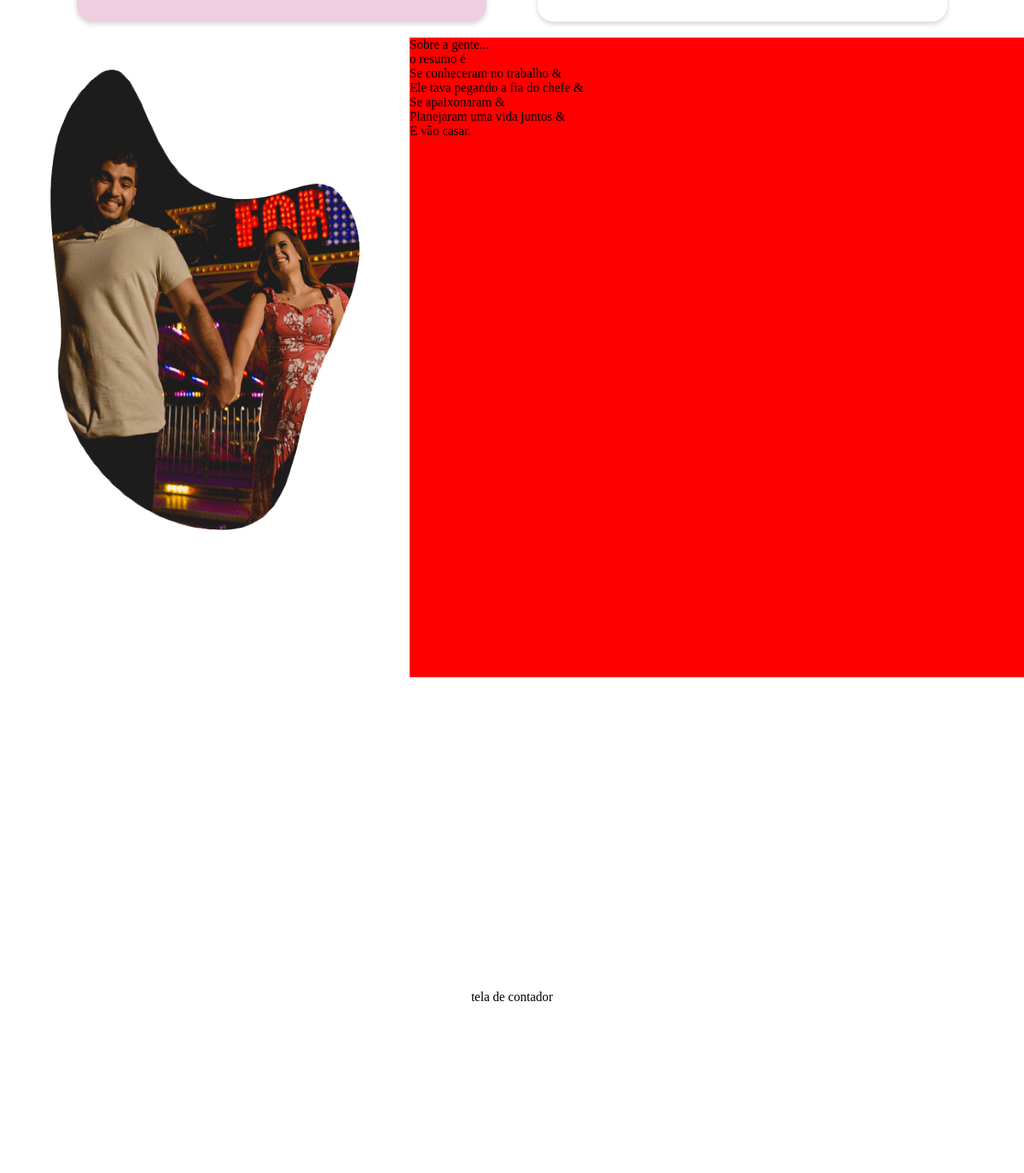
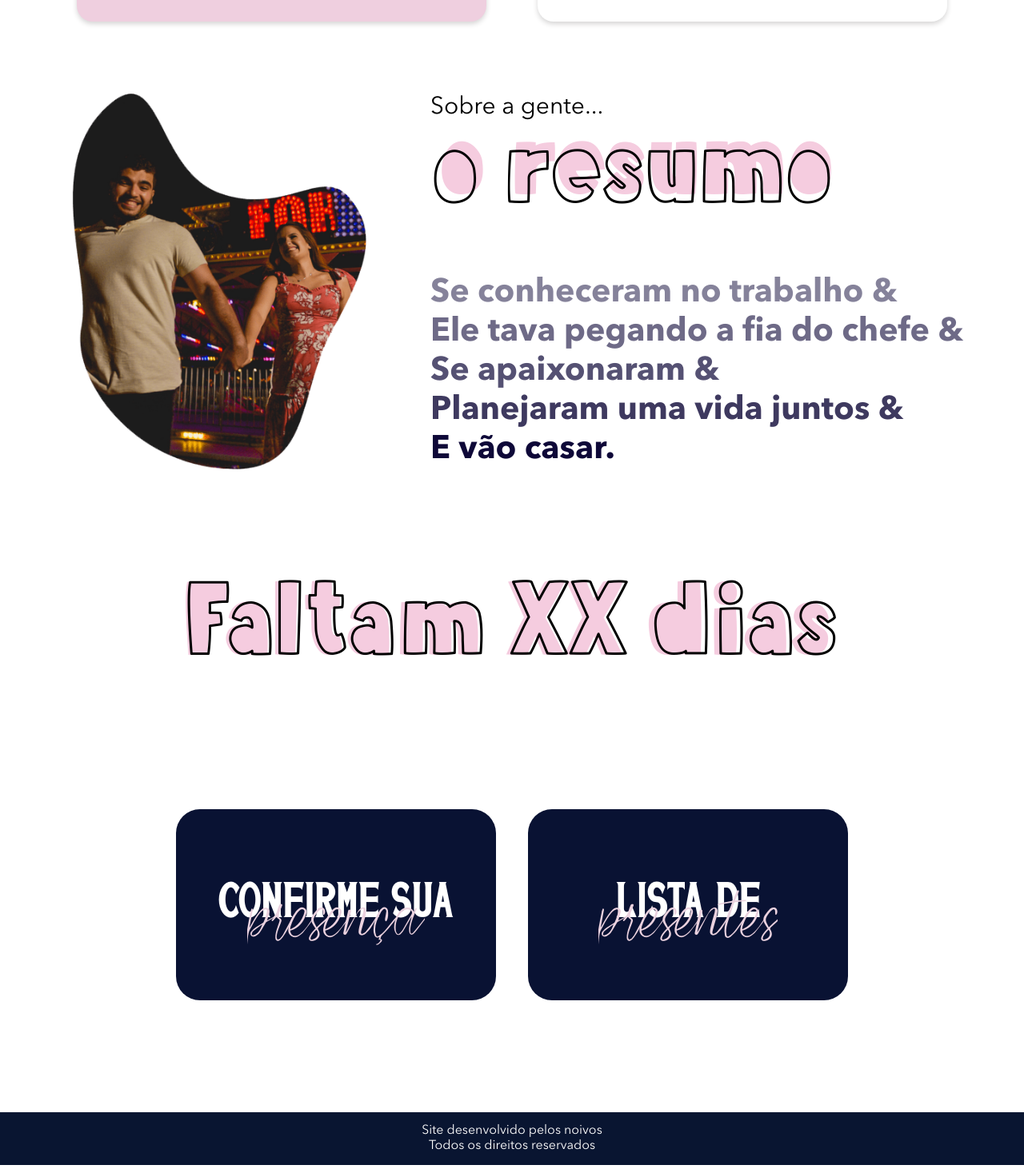
Before and after one commit to joaolfr/site-casamento, a React (Create React App) app: page / in a window 1280 px wide. Shown: the part 1643-3110 px from the top of the page at 80% size. Built offline with nearby package versions, Linux system fonts and the light colour scheme.

Commit message:
finishin home

```diff
--- a/src/App.css
+++ b/src/App.css
@@ -10,4 +10,25 @@
 .App {
   height: 100%;
   width: 100vw;
+  display: flex;
+  justify-content: center;
+  flex-direction: column;
+  align-items: center;
+  position: relative;
 }
+
+#footer_div {
+  display: flex;
+  width: 100%;
+  background-color: #091531;
+  position: absolute;
+  bottom: 0;
+  color: #fff;
+  flex-direction: column;
+  padding: 14px;
+  align-items: center;
+  justify-content: center;
+}
+#footer_div p {
+  font-family: "avenir";
+}
--- a/src/components/navbar/styles.css
+++ b/src/components/navbar/styles.css
@@ -17,7 +17,7 @@
 }
 
 .app {
-  width: 100vw;
+  width: 100%;
   display: flex;
   justify-content: flex-start;
   align-items: center;
--- a/src/pages/historias/index.js
+++ b/src/pages/historias/index.js
@@ -1,12 +1,19 @@
-import React, { Component } from 'react';
+import React from "react";
+import "./styles.css";
+const Historias = () => {
+  return (
+    <div id="historias_container">
+      <div id="caracteristicas_div">Joao e Jessica</div>
+      <div id="versions_div">
+        <span>Dois iguais não se encaixam</span>
+        <span>E con a gente não seria diferente</span>
+        <div id="stories_div">
+          <div id="jess_version"></div>
+          <div id="joao_version"></div>
+        </div>
+      </div>
+    </div>
+  );
+};
 
-
-export default class historias extends Component {
-  render() {
-    return(
-        <div>
-            oi
-        </div>
-    );
-  }
-}
+export default Historias;
--- /dev/null
+++ b/src/pages/historias/styles.css
@@ -0,0 +1,35 @@
+#historias_container {
+  height: 100%;
+  width: 100%;
+  display: flex;
+  flex-direction: column;
+  background: red;
+}
+
+#caracteristicas_div {
+  width: 100%;
+  height: 500px;
+  display: flex;
+  align-items: center;
+  justify-content: center;
+  background-color: green;
+}
+
+#versions_div {
+  display: flex;
+  flex-direction: column;
+  height: 100%;
+  justify-content: center;
+  text-align: center;
+}
+
+#stories_div {
+  display: grid;
+  grid-template-columns: repeat(2, 1fr);
+}
+
+#stories_div div {
+  height: 500px;
+  border: 1px solid green;
+  margin: 10px;
+}
--- a/src/pages/home/cards/styles.css
+++ b/src/pages/home/cards/styles.css
@@ -9,7 +9,7 @@
 
 .div_cards {
   height: 100vh;
-  width: 100vw;
+  width: 100%;
   display: flex;
   flex-direction: column;
   justify-content: center;
@@ -226,6 +226,7 @@
   border-radius: 15px;
   border: none;
   width: 100%;
+  cursor: pointer;
 }
 #uber_request {
   font-size: 10px !important;
--- a/src/pages/home/contador/index.js
+++ b/src/pages/home/contador/index.js
@@ -1,12 +1,31 @@
-import React, { Component } from 'react';
-import './styles.css';
+import React from "react";
+import "./styles.css";
 
-export default class contador extends Component {
-  render() {
-    return(
-        <div className="div_contador">
-            tela de contador
-        </div>
-    );
-  }
-}
+const Contador = () => {
+  return (
+    <div className="div_contador">
+      <div id="counter_div">
+        <span id="dias_regular">Faltam XX dias</span>
+        <span id="dias_bold"> Faltam XX dias</span>
+      </div>
+
+      <div id="confirm_div">
+        <button>
+          <span className="first_span">Confirme sua</span>
+          <span className="second_span">presença</span>
+        </button>
+        <button>
+          <span className="first_span">Lista de </span>
+          <span className="second_span">presentes</span>
+        </button>
+      </div>
+
+      <div id="footer_div">
+        <p>Site desenvolvido pelos noivos</p>
+        <p>Todos os direitos reservados</p>
+      </div>
+    </div>
+  );
+};
+
+export default Contador;
--- a/src/pages/home/contador/styles.css
+++ b/src/pages/home/contador/styles.css
@@ -1,7 +1,145 @@
-.div_contador{
-    height: 100vh;
-    width: 100vw;
-    display: flex;
-    align-items: center;
-    justify-content: center;
+@font-face {
+  font-family: "avenir";
+  src: url("../../../assets/fonts/avenir.otf");
 }
+@font-face {
+  font-family: "sf";
+  src: url("../../../assets/fonts/sanFrancisco.otf");
+}
+@font-face {
+  font-family: "sfs";
+  src: url("../../../assets/fonts/sanFranciscoScript.otf");
+}
+@font-face {
+  font-family: "avenir_bold";
+  src: url("../../../assets/fonts/avenir_bold.otf");
+}
+@font-face {
+  font-family: "aloha";
+  src: url("../../../assets/fonts/AlohaRegular.otf");
+}
+@font-face {
+  font-family: "aloha_bold";
+  src: url("../../../assets/fonts/AlohaBold.otf");
+}
+
+.div_contador {
+  height: 100vh;
+  width: 100%;
+  display: flex;
+  align-items: center;
+  padding: 50px;
+  flex-direction: column;
+  position: relative;
+}
+@media screen and (max-width: 600px) {
+  .div_contador {
+    padding: 50px 10px;
+  }
+}
+
+#counter_div {
+  display: flex;
+  flex-direction: column;
+  position: relative;
+  box-sizing: border-box;
+  padding: 10px;
+}
+
+#dias_regular {
+  font-size: 113px;
+  font-family: "aloha";
+  z-index: 99;
+}
+#dias_bold {
+  font-size: 113px;
+  font-family: "aloha_bold";
+  color: #f5ccdf;
+  position: absolute;
+  left: 7px;
+}
+
+@media screen and (max-width: 600px) {
+  #dias_regular {
+    font-size: 40px;
+  }
+  #dias_bold {
+    font-size: 40px;
+  }
+}
+
+#confirm_div {
+  flex: 1;
+  display: flex;
+  align-items: center;
+  justify-content: center;
+}
+
+#confirm_div button {
+  width: 400px;
+  height: 239px;
+  margin: 20px;
+  border: none;
+  border-radius: 30px;
+  background-color: #091233;
+  position: relative;
+  display: flex;
+  flex-direction: column;
+  align-items: center;
+  justify-content: center;
+  cursor: pointer;
+}
+#confirm_div button:hover {
+  transform: translateY(-5px);
+  transition: 0.3s ease-in-out;
+}
+#confirm_div button:not(:hover) {
+  transition: 0.3s;
+}
+
+@media screen and (max-width: 600px) {
+  #confirm_div {
+    flex-direction: column;
+  }
+  #confirm_div button {
+    width: 300px;
+  }
+}
+.first_span {
+  font-family: "sf";
+  font-size: 60px;
+  color: #fff;
+}
+
+.second_span {
+  font-family: "sfs";
+  color: #ebd2df;
+  font-size: 100px;
+  position: absolute;
+  top: 40%;
+}
+
+@media screen and (max-width: 600px) {
+  .first_span {
+    font-size: 50px;
+  }
+  .second_span {
+    font-size: 80px;
+  }
+}
+
+#footer_div {
+  display: flex;
+  width: 100%;
+  background-color: #091531;
+  position: absolute;
+  bottom: 0;
+  color: #fff;
+  flex-direction: column;
+  padding: 14px;
+  align-items: center;
+  justify-content: center;
+}
+#footer_div p {
+  font-family: "avenir";
+}
--- a/src/pages/home/resumo/index.js
+++ b/src/pages/home/resumo/index.js
@@ -10,15 +10,16 @@ export default class resumo extends Component {
         </div>
         <div id="resume_div">
           <div id="resume_header">
-            <span>Sobre a gente...</span>
-            <span>o resumo é</span>
+            <span id="about_span">Sobre a gente...</span>
+            <span id="resume_span_regular">o resumo é</span>
+            <span id="resume_span_bold">o resumo é</span>
           </div>
 
-          <p>Se conheceram no trabalho &</p>
-          <p>Ele tava pegando a fia do chefe &</p>
-          <p>Se apaixonaram &</p>
-          <p>Planejaram uma vida juntos &</p>
-          <p>E vão casar.</p>
+          <p id="p_1">Se conheceram no trabalho &</p>
+          <p id="p_2">Ele tava pegando a fia do chefe &</p>
+          <p id="p_3">Se apaixonaram &</p>
+          <p id="p_4">Planejaram uma vida juntos &</p>
+          <p id="p_5">E vão casar.</p>
         </div>
       </div>
     );
--- a/src/pages/home/resumo/styles.css
+++ b/src/pages/home/resumo/styles.css
@@ -1,11 +1,34 @@
+@font-face {
+  font-family: "avenir";
+  src: url("../../../assets/fonts/avenir.otf");
+}
+@font-face {
+  font-family: "avenir_bold";
+  src: url("../../../assets/fonts/avenir_bold.otf");
+}
+@font-face {
+  font-family: "aloha";
+  src: url("../../../assets/fonts/AlohaRegular.otf");
+}
+@font-face {
+  font-family: "aloha_bold";
+  src: url("../../../assets/fonts/AlohaBold.otf");
+}
 #resumo {
-  height: 100vh;
-  width: 100vw;
+  height: 100%;
+  width: 100%;
   background: #fff;
   display: flex;
   justify-content: center;
   align-items: center;
   flex-direction: row;
+  padding: 30px;
+}
+
+@media screen and (max-width: 600px) {
+  #resumo {
+    flex-direction: column;
+  }
 }
 
 #park_image_div {
@@ -15,6 +38,11 @@
   display: flex;
   justify-content: center;
 }
+@media screen and (max-width: 600px) {
+  #park_image_div {
+    width: 100%;
+  }
+}
 #park_image_div img {
   height: 80%;
   width: 90%;
@@ -23,10 +51,64 @@
 #resume_div {
   height: 100%;
   flex: 1;
-  background-color: red;
+  padding: 20px;
 }
 
 #resume_header {
   display: flex;
   flex-direction: column;
+  position: relative;
+  margin-bottom: 60px;
 }
+
+/* spans */
+
+#about_span {
+  font-size: 30px;
+  font-family: "avenir";
+}
+#resume_span_regular {
+  font-size: 113px;
+  font-family: "aloha";
+  z-index: 999;
+}
+#resume_span_bold {
+  font-size: 113px;
+  font-family: "aloha_bold";
+  color: #f5ccdf;
+  position: absolute;
+  top: 25px;
+  left: 10px;
+}
+#resume_div p {
+  font-family: "avenir_bold";
+  font-size: 41px;
+  color: #0e0838;
+}
+#p_1 {
+  opacity: 0.5;
+}
+#p_2 {
+  opacity: 0.6;
+}
+#p_3 {
+  opacity: 0.7;
+}
+#p_4 {
+  opacity: 0.8;
+}
+
+@media screen and (max-width: 600px) {
+  #resume_span_regular {
+    font-size: 60px;
+  }
+  #resume_span_bold {
+    font-size: 60px;
+  }
+  #resume_div {
+    padding: 0;
+  }
+  #resume_div p {
+    font-size: 20px;
+  }
+}
```
Also changed, not shown: src/assets/fonts/AlohaBold.otf (renamed from src/assets/fonts/Aloha Bold.otf), src/assets/fonts/AlohaRegular.otf (renamed from src/assets/fonts/Aloha Regular.otf).
